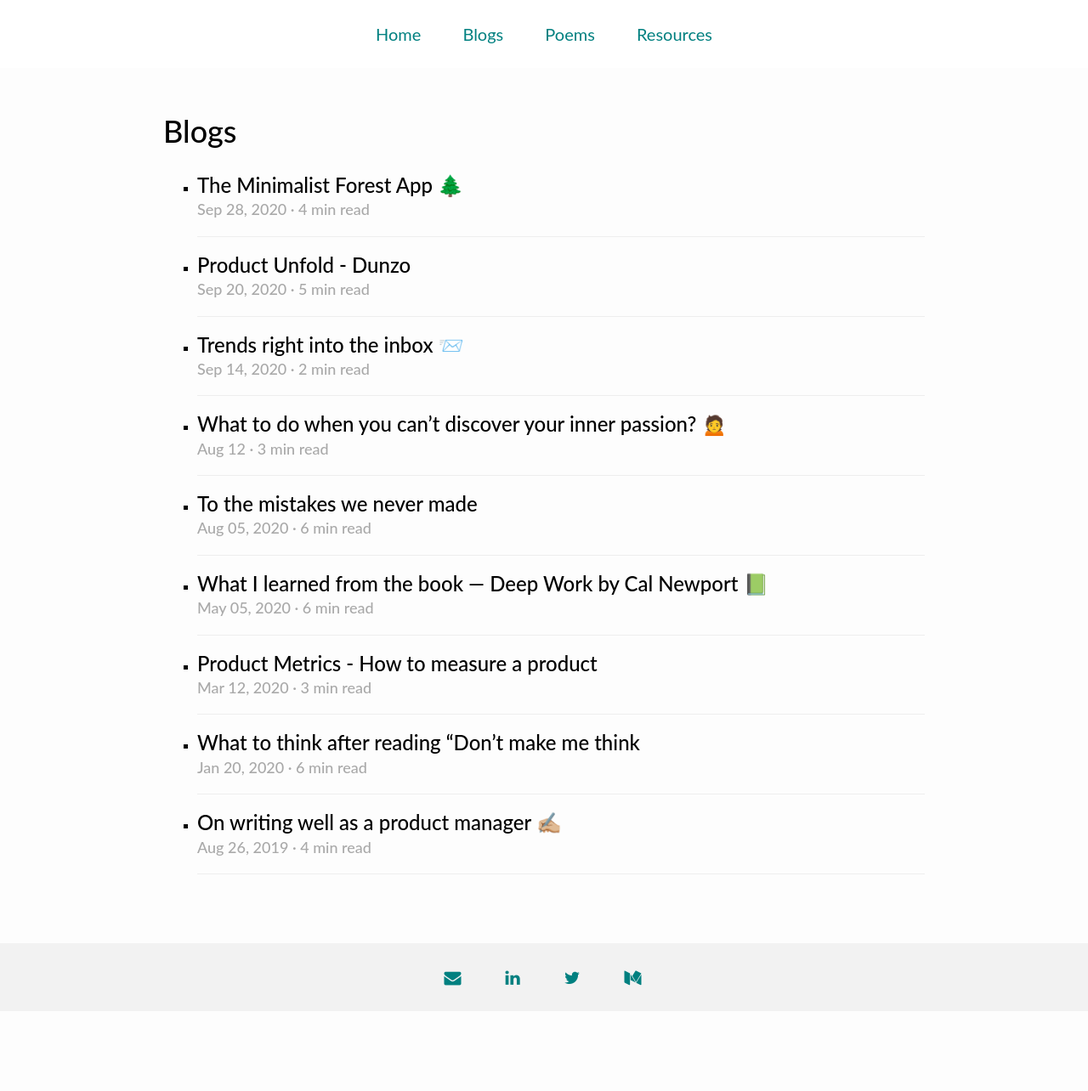
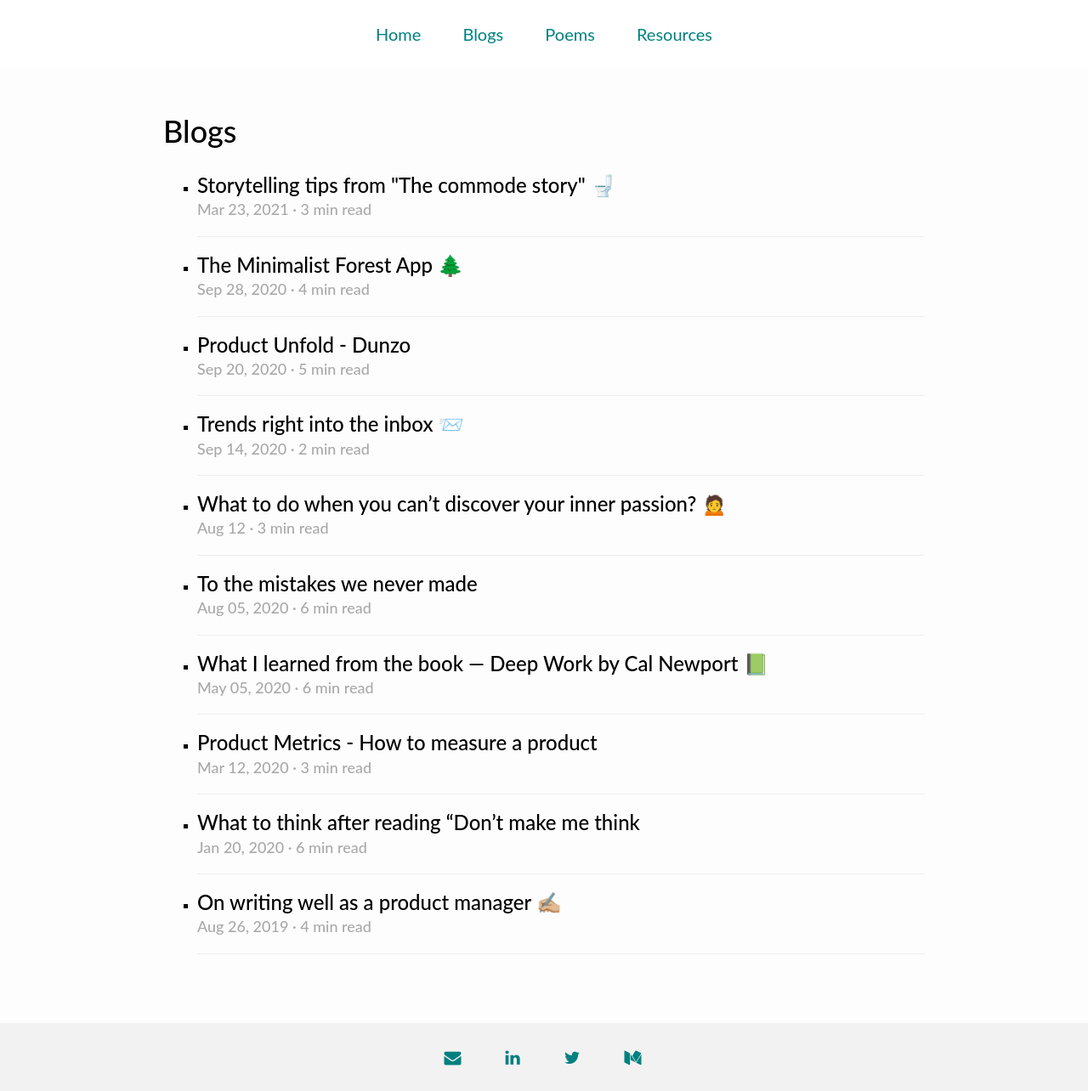
Before and after one commit to Rashmihere/Rashmihere.github.io, a Jekyll site: the page blogs.html, which Jekyll copies as it is, in a window 1280 px wide. Shown: the whole page at 85% size. Built offline with Jekyll 4.4.1, drawn with Linux system fonts in a browser that asks for light colours; some web fonts are replaced; before the commit the page ends 1190 px from its top, so only the background shows below that.

Commit message:
Add to blogs

```diff
--- a/blogs.html
+++ b/blogs.html
@@ -66,6 +66,19 @@
 
 
   <ul style = "list-style-type: square; margin-top:30px; margin-bottom:30px">
+
+    <li>
+      <h3>
+        <a class = "blog-post" href = "/blogs/reservoir-dogs" target = blank>
+          Storytelling tips from "The commode story" 🚽
+        </a>
+        <span class = "blog-description">
+          Mar 23, 2021 · 3 min read
+        </span>
+      </h3>
+       </n>
+       <hr>
+    </li>
 
 
   <li>
```
